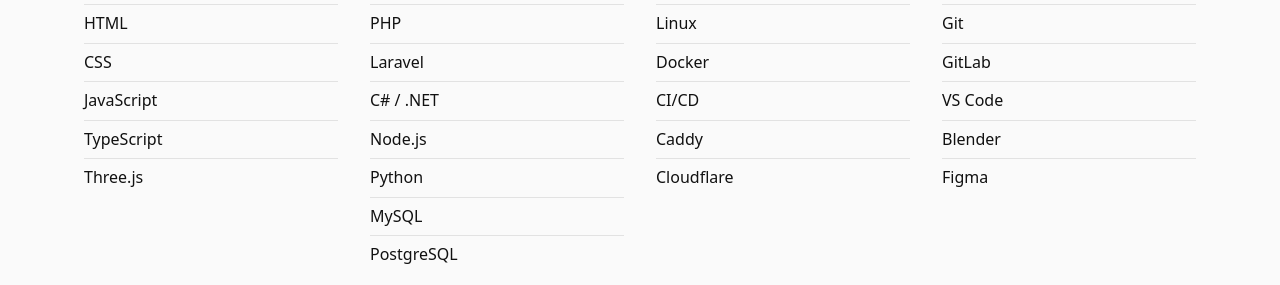
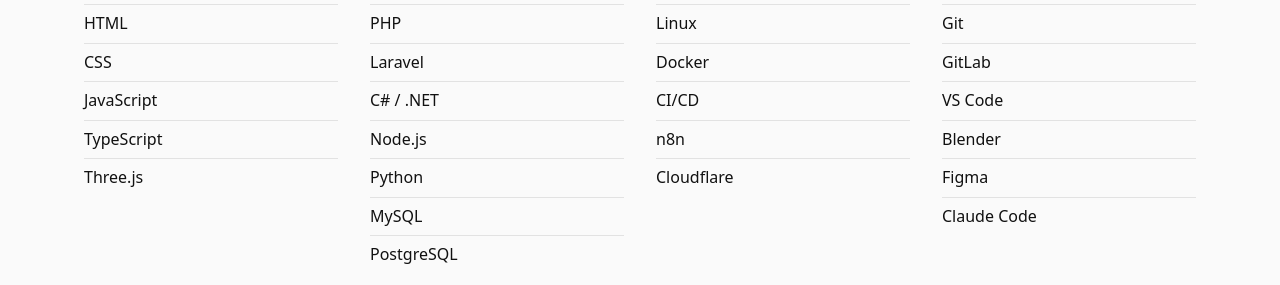
Before and after one commit to GeorgySnegur/portfolio-website, a website built with Vite: page index.html in a window 1280 px wide. Shown: the part 1580-1865 px from the top of the page. Built offline with nearby package versions, Linux system fonts and the light colour scheme.

Commit message:
Skills: replace Caddy with n8n, add Claude Code to Tools (#11)
Co-authored-by: Claude (agent) <agent@georgysnegur.com>
Co-authored-by: Claude Opus 5.5 <noreply@anthropic.com>

```diff
--- a/index.html
+++ b/index.html
@@ -251,7 +251,7 @@
                 <li>Linux</li>
                 <li>Docker</li>
                 <li>CI/CD</li>
-                <li>Caddy</li>
+                <li>n8n</li>
                 <li>Cloudflare</li>
               </ul>
             </div>
@@ -263,6 +263,7 @@
                 <li>VS Code</li>
                 <li>Blender</li>
                 <li>Figma</li>
+                <li>Claude Code</li>
               </ul>
             </div>
           </div>
```
